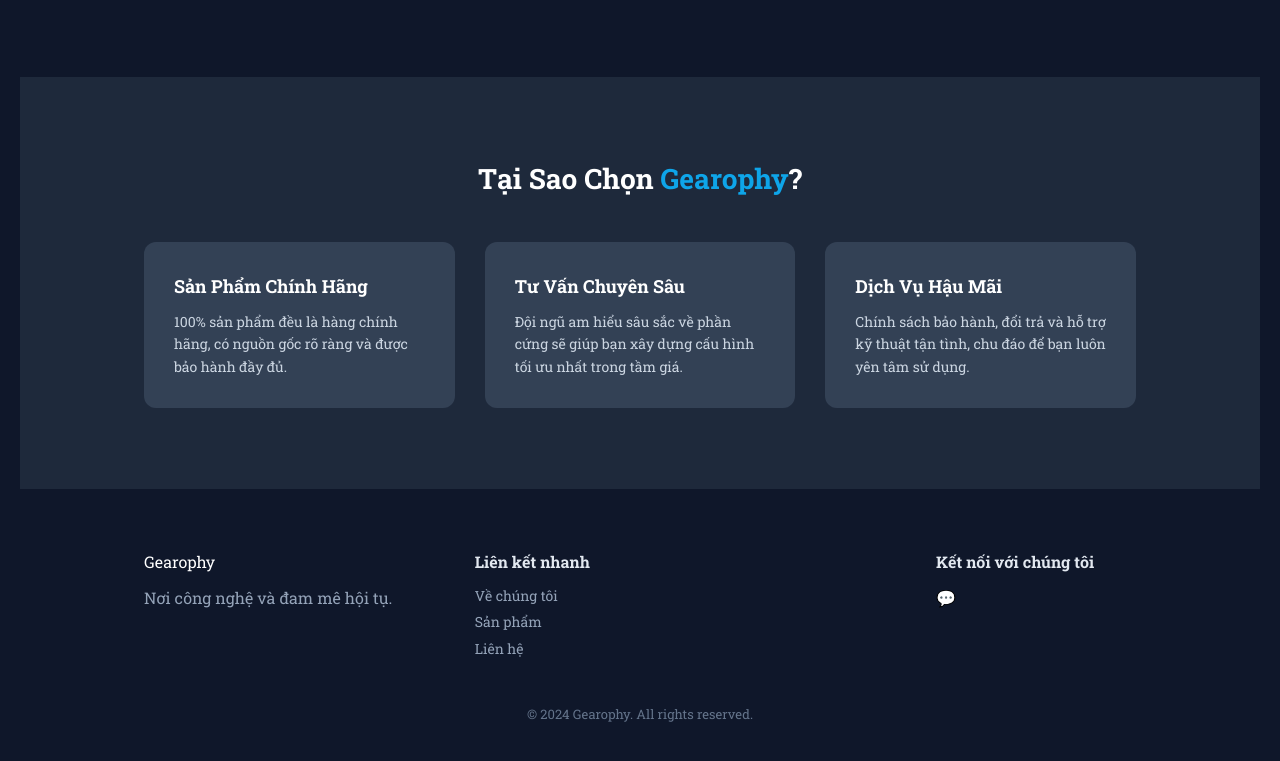
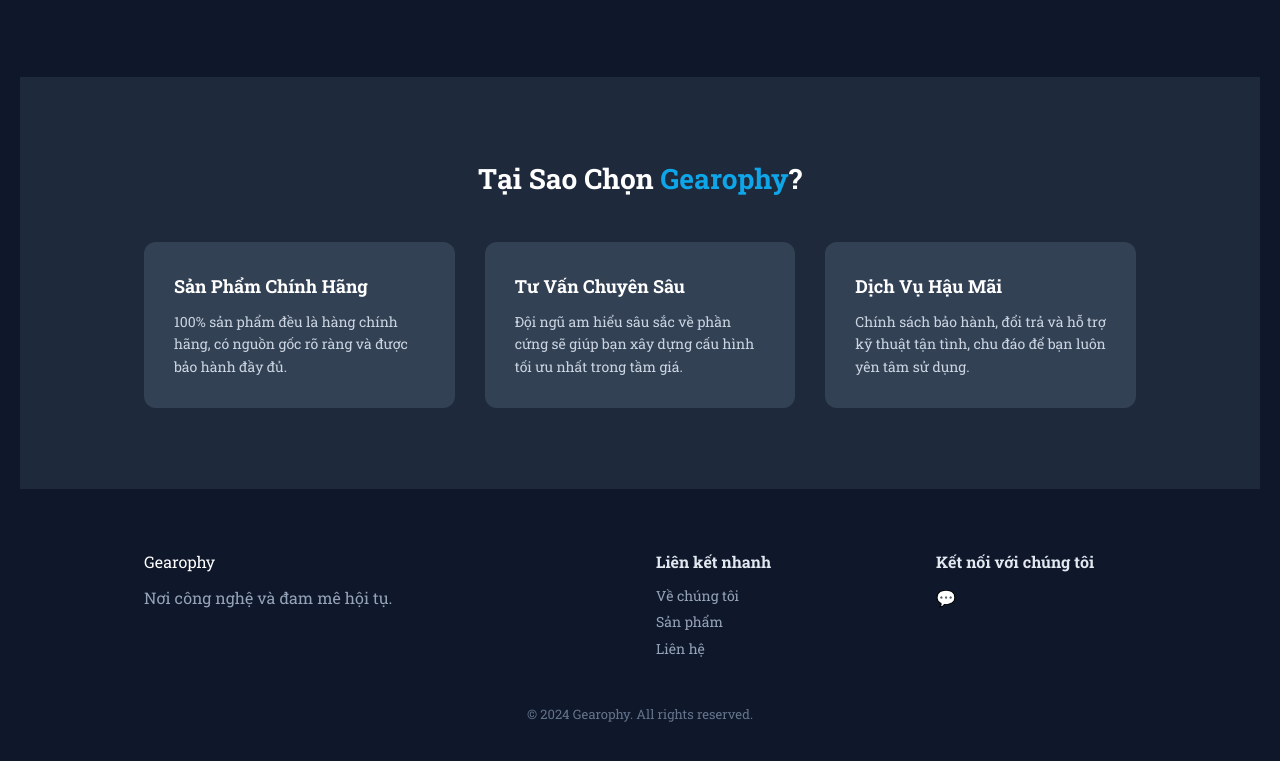
Before and after one commit to teddevhades/trungtran, a plain HTML site: page web/about/about.html in a window 1280 px wide. Shown: the part 1452-2213 px from the top of the page. Drawn offline with Linux system fonts and the light colour scheme.

Commit message:
update --3

```diff
--- a/assets/css/style.css
+++ b/assets/css/style.css
@@ -355,7 +355,7 @@ a {
 
 /* KHUYẾN MÃI */
 .promotion {
-  background: #22d3ee;
+  background: #1b8898;
   color: #0f172a;
   text-align: center;
   padding: 60px 40px;
@@ -391,7 +391,10 @@ a {
 }
 .footer-right {
   display: flex;
-  gap: 40px;
+  justify-content: center;
+  gap: 80px;
+  flex-wrap: wrap;
+  text-align: left;
 }
 .footer-col h4 {
   font-size: 16px;
--- a/web/about/about.css
+++ b/web/about/about.css
@@ -419,11 +419,11 @@ body {
 }
 
 .footer-right {
-  flex: 2;
   display: flex;
-  justify-content: space-between;
-  flex-wrap: wrap;
-  gap: 30px;
+  justify-content: center; /* Căn giữa theo chiều ngang */
+  gap: 80px; /* Khoảng cách đều giữa các cột */
+  flex-wrap: wrap; /* Cho responsive nếu màn hình nhỏ */
+  text-align: left; /* Canh trái nội dung bên trong */
 }
 
 .footer-col {
```
